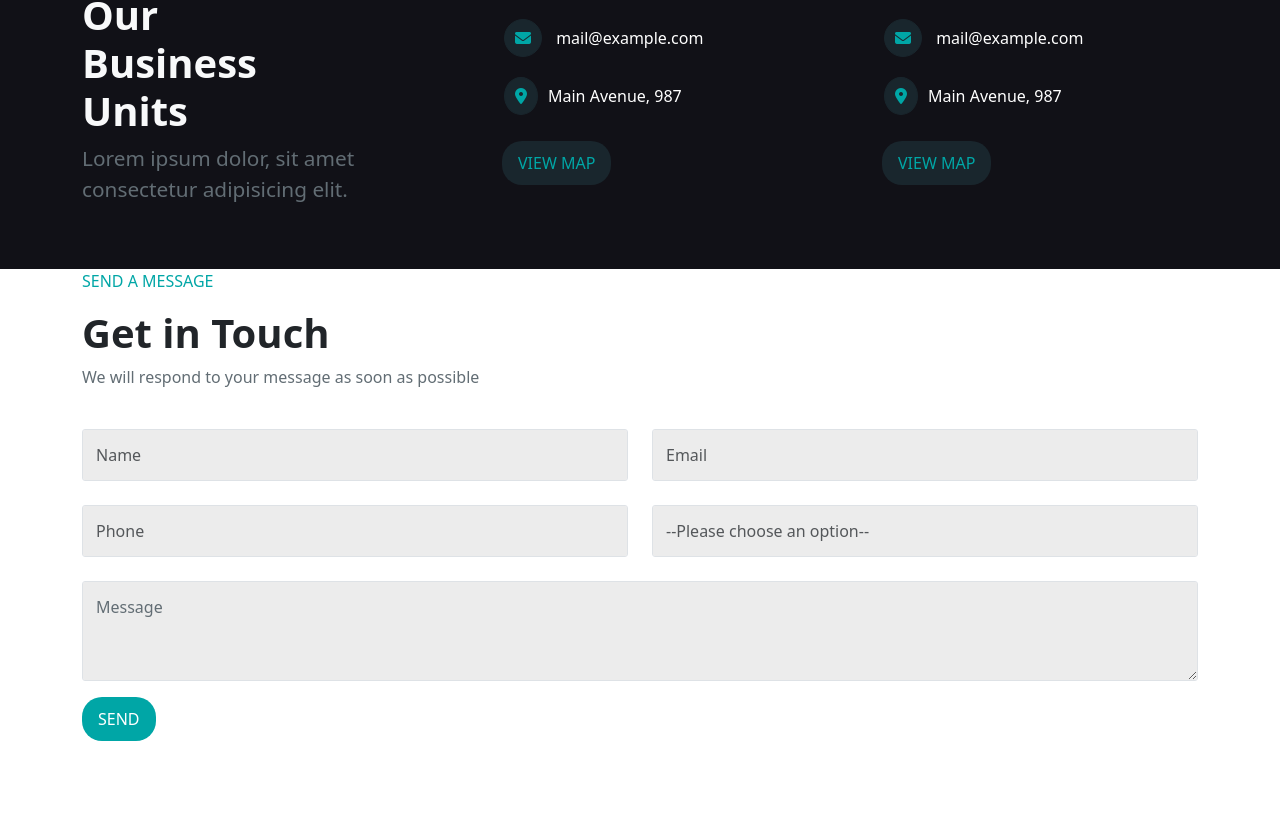
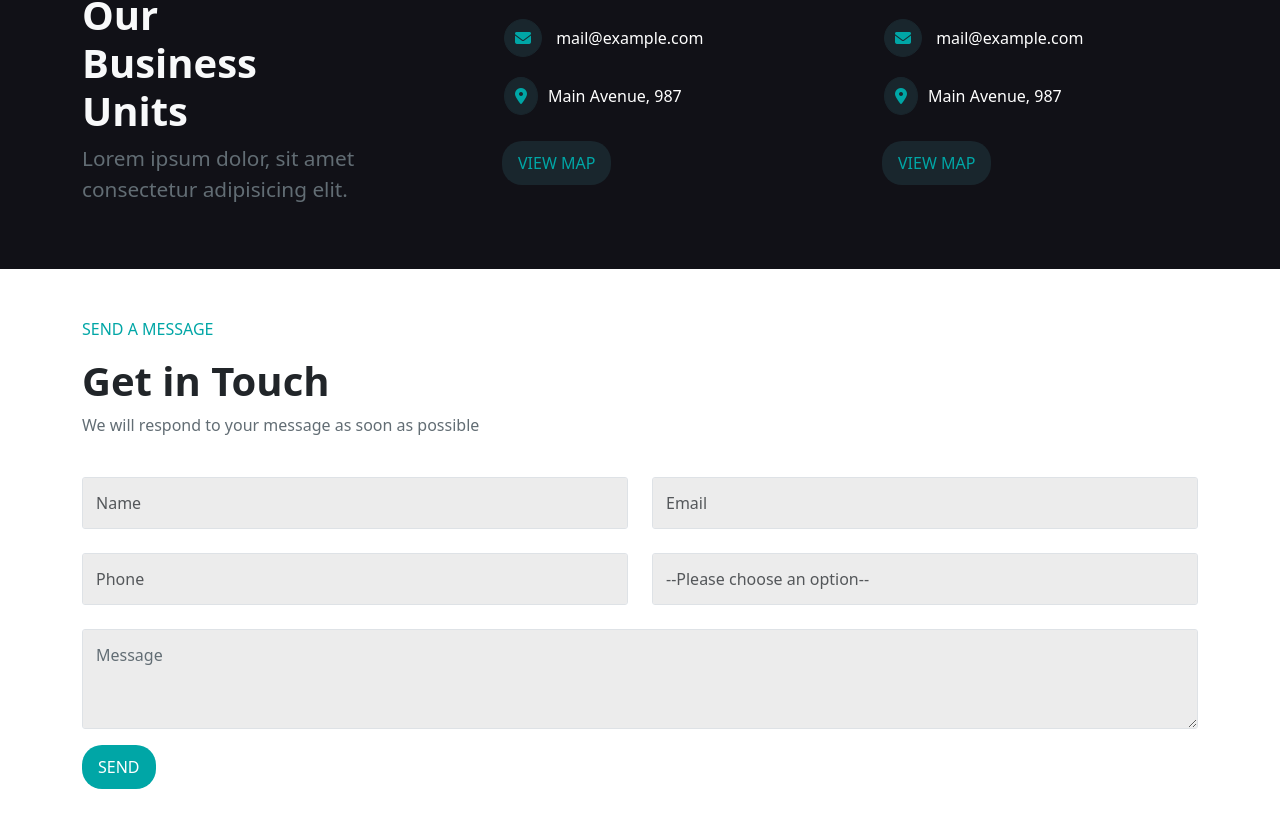
Before and after one commit to matteocenci/proj-html-vuejs, a Vue app: page /contacts in a window 1280 px wide. Shown: the part 1002-1829 px from the top of the page. Before the commit the page ends 1743 px from the top, so only its background shows below. Built offline with nearby package versions, Linux system fonts and the light colour scheme.

Commit message:
fix: margin bottom in AppBusiness and AppForm

```diff
--- a/src/components/AppBusiness.vue
+++ b/src/components/AppBusiness.vue
@@ -7,7 +7,7 @@ export default {
 </script>
 
 <template>
-    <section class="business-section">
+    <section class="business-section mb-5">
         <div class="container">
             <div class="row pt-5 pb-5">
                 <div class="col">
@@ -69,7 +69,6 @@ section {
 
 .business-section {
     background-color: #111117;
-
     .talk-expert {
         color: $primary-color;
     }
--- a/src/components/AppForm.vue
+++ b/src/components/AppForm.vue
@@ -5,7 +5,7 @@ export default {
 </script>
 
 <template>
-    <div class="container">
+    <div class="container mb-5">
         <p class="ms_send">SEND A MESSAGE</p>
         <h2 class="fw-bold fs-1">Get in Touch</h2>
         <p class="ms_respond">We will respond to your message as soon as possible</p>
--- a/src/pages/Contacts.vue
+++ b/src/pages/Contacts.vue
@@ -42,10 +42,10 @@ export default {
 
     </section>
     <!-- /business section -->
-
-        <AppBusiness :contacts="store.contacts" />
-        <AppFormVue />
-
+    <AppBusiness :contacts="store.contacts" />
+    <!-- form section -->
+    <AppFormVue />
+    <!-- /form section -->
 </template>
 
 <style scoped lang="scss">
```
